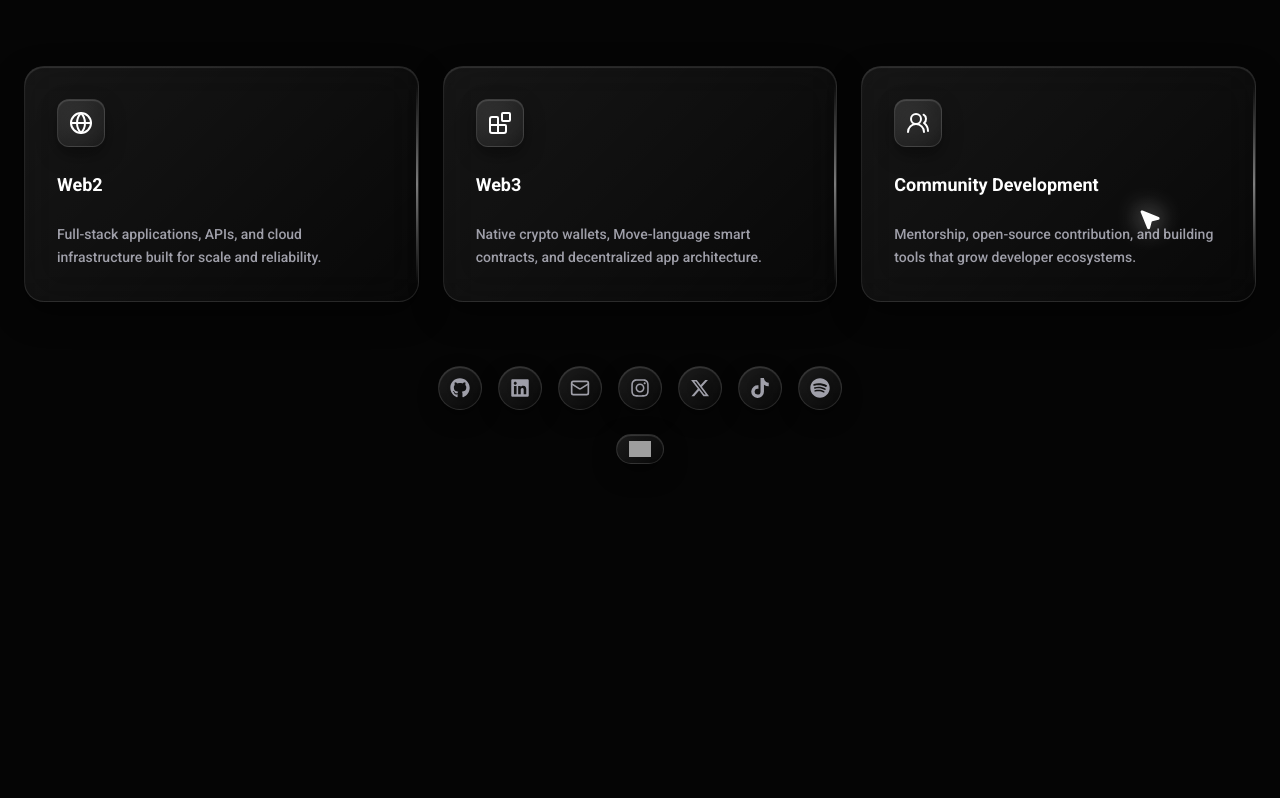
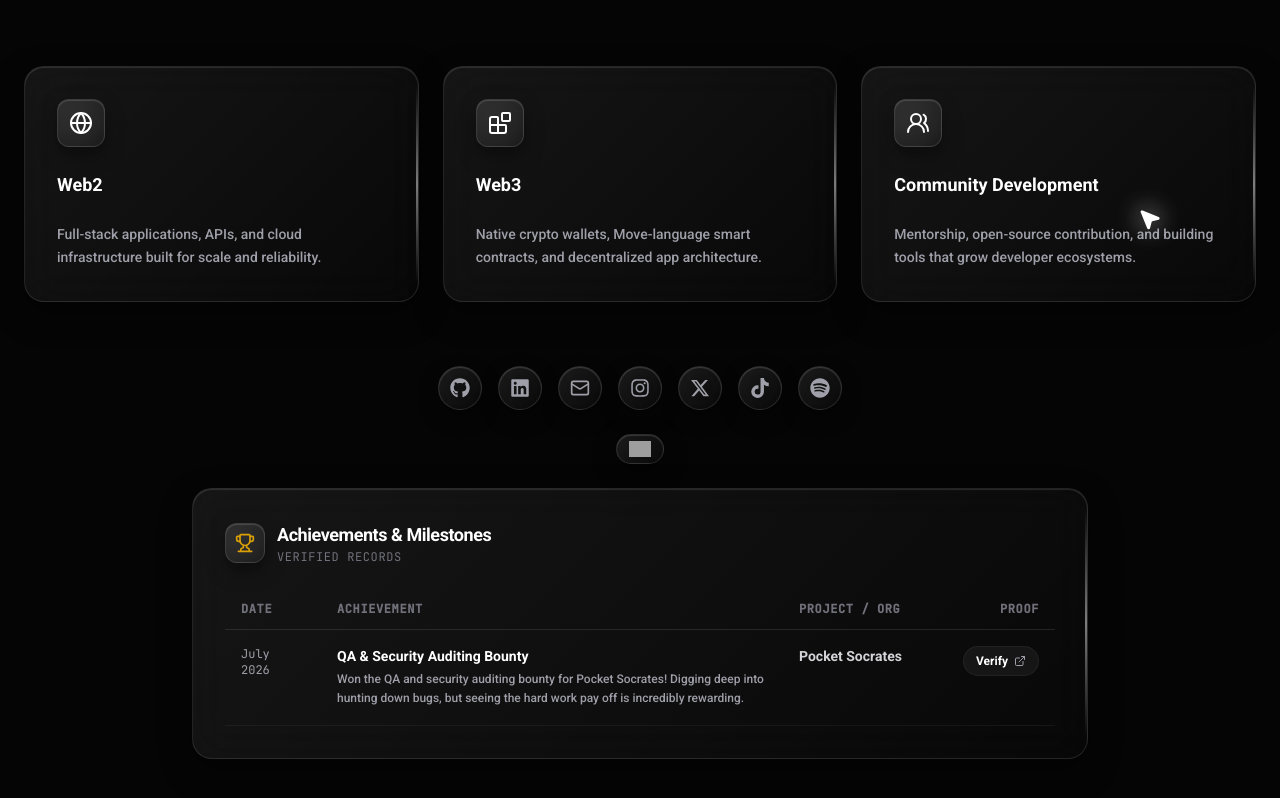
Before and after one commit to NileDex/My-Portfolio, a React (Vite) app: page / in a window 1280 px wide. Shown: the part 268-1066 px from the top of the page. Before the commit the page ends 828 px from the top, so only its background shows below. Built offline with nearby package versions, Linux system fonts and the light colour scheme; grey boxes are pictures that could not be loaded.

Commit message:
feat: add AchievementCard component and integrate it into HomePage

```diff
--- /dev/null
+++ b/src/components/AchievementCard.tsx
@@ -0,0 +1,82 @@
+import { Trophy, ExternalLink } from 'lucide-react';
+
+interface AchievementCardProps {
+  className?: string;
+  'data-delay'?: string;
+}
+
+export default function AchievementCard({ className = '', 'data-delay': delay }: AchievementCardProps) {
+  const achievements = [
+    {
+      date: 'July 2026',
+      title: 'QA & Security Auditing Bounty',
+      project: 'Pocket Socrates',
+      description: 'Won the QA and security auditing bounty for Pocket Socrates! Digging deep into hunting down bugs, but seeing the hard work pay off is incredibly rewarding.',
+      link: 'https://x.com/AkpanSunday193/status/2076598954498691502',
+    }
+  ];
+
+  return (
+    <div
+      className={`glass-card p-6 md:p-8 max-w-4xl w-full mx-auto border border-amber-500/10 bg-gradient-to-b from-white/[0.02] to-transparent shadow-[0_12px_40px_rgba(0,0,0,0.5)] group transition-all duration-300 ${className}`}
+      data-delay={delay}
+    >
+      <div className="flex items-center gap-3 mb-6">
+        <div className="glass-icon-square w-10 h-10 flex items-center justify-center bg-amber-500/10 border-amber-500/30 text-amber-400">
+          <Trophy className="w-5 h-5 animate-pulse" />
+        </div>
+        <div>
+          <h3 className="text-lg font-bold text-white tracking-tight">Achievements & Milestones</h3>
+          <p className="text-xs text-zinc-500 font-mono uppercase tracking-wider">Verified Records</p>
+        </div>
+      </div>
+
+      <div className="overflow-x-auto w-full">
+        <table className="w-full text-left border-collapse min-w-[600px]">
+          <thead>
+            <tr className="border-b border-white/10">
+              <th className="py-3 px-4 text-xs font-mono font-bold text-zinc-500 uppercase tracking-wider w-24">Date</th>
+              <th className="py-3 px-4 text-xs font-mono font-bold text-zinc-500 uppercase tracking-wider">Achievement</th>
+              <th className="py-3 px-4 text-xs font-mono font-bold text-zinc-500 uppercase tracking-wider w-40">Project / Org</th>
+              <th className="py-3 px-4 text-xs font-mono font-bold text-zinc-500 uppercase tracking-wider text-right w-28">Proof</th>
+            </tr>
+          </thead>
+          <tbody>
+            {achievements.map((item, index) => (
+              <tr
+                key={index}
+                className="border-b border-white/5 hover:bg-white/[0.02] transition-colors duration-200 group/row"
+              >
+                <td className="py-4 px-4 text-xs font-mono text-zinc-400 align-top">
+                  {item.date}
+                </td>
+                <td className="py-4 px-4 align-top">
+                  <div className="font-semibold text-sm text-white group-hover/row:text-amber-300 transition-colors duration-250 mb-1">
+                    {item.title}
+                  </div>
+                  <p className="text-xs text-zinc-400 leading-relaxed font-medium">
+                    {item.description}
+                  </p>
+                </td>
+                <td className="py-4 px-4 text-sm font-semibold text-zinc-300 align-top">
+                  {item.project}
+                </td>
+                <td className="py-4 px-4 text-right align-top">
+                  <a
+                    href={item.link}
+                    target="_blank"
+                    rel="noopener noreferrer"
+                    className="inline-flex items-center gap-1.5 px-3 py-1.5 rounded-full border border-white/5 bg-white/5 hover:bg-white/10 hover:border-white/20 text-xs font-semibold text-white transition-all duration-300 hover:translate-x-1"
+                  >
+                    <span>Verify</span>
+                    <ExternalLink className="w-3 h-3 text-zinc-400 group-hover/row:text-white transition-colors" />
+                  </a>
+                </td>
+              </tr>
+            ))}
+          </tbody>
+        </table>
+      </div>
+    </div>
+  );
+}
--- a/src/pages/HomePage.tsx
+++ b/src/pages/HomePage.tsx
@@ -3,6 +3,7 @@ import gsap from 'gsap';
 import Welcome from '../components/Welcome';
 import SocialLinks from '../components/socials/SocialLinks';
 import ViewCounter from '../components/ViewCounter';
+import AchievementCard from '../components/AchievementCard';
 
 export default function HomePage() {
   useEffect(() => {
@@ -23,8 +24,9 @@ export default function HomePage() {
         <Welcome />
       </div>
       <SocialLinks className="mt-16" />
-      <div className="flex justify-center mt-6">
+      <div className="flex flex-col items-center justify-center mt-6 gap-6">
         <ViewCounter />
+        <AchievementCard className="reveal" data-delay="0.3" />
       </div>
     </main>
   );
```
